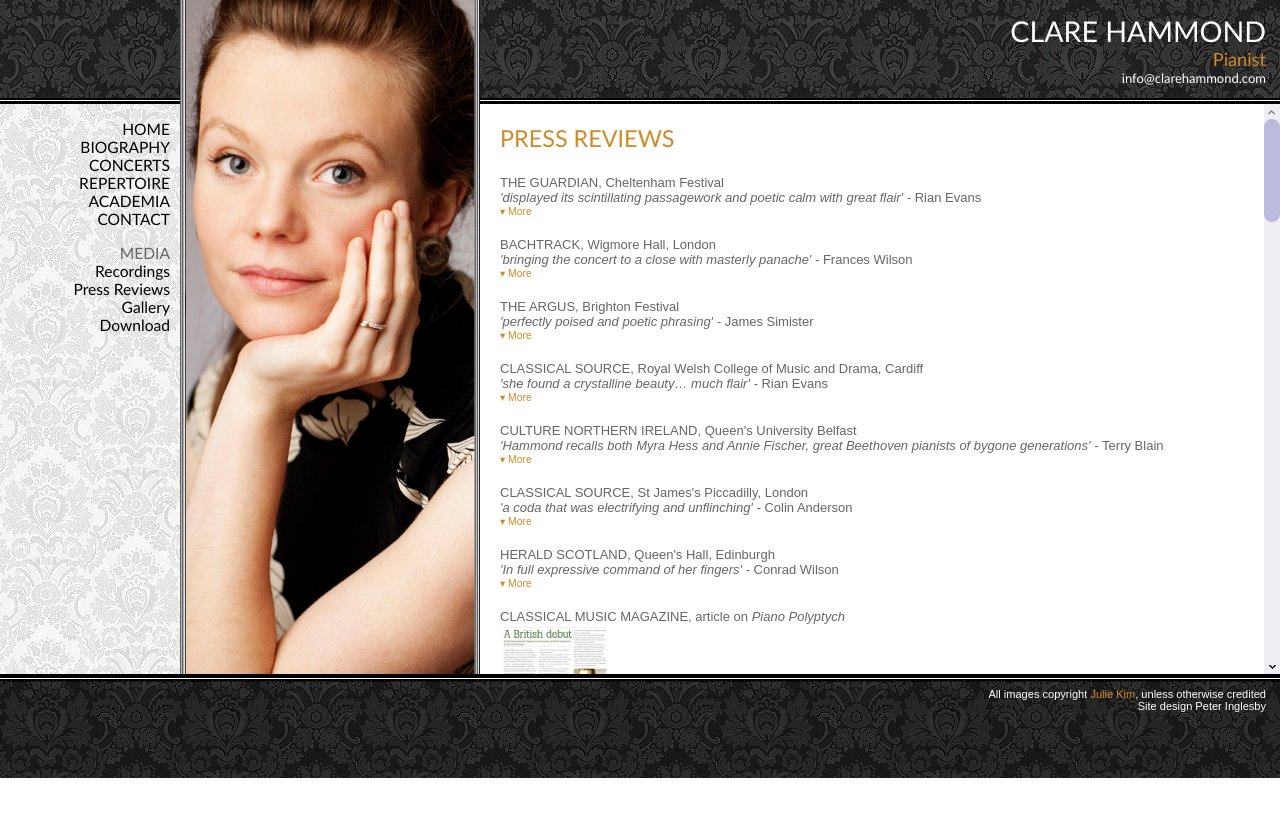
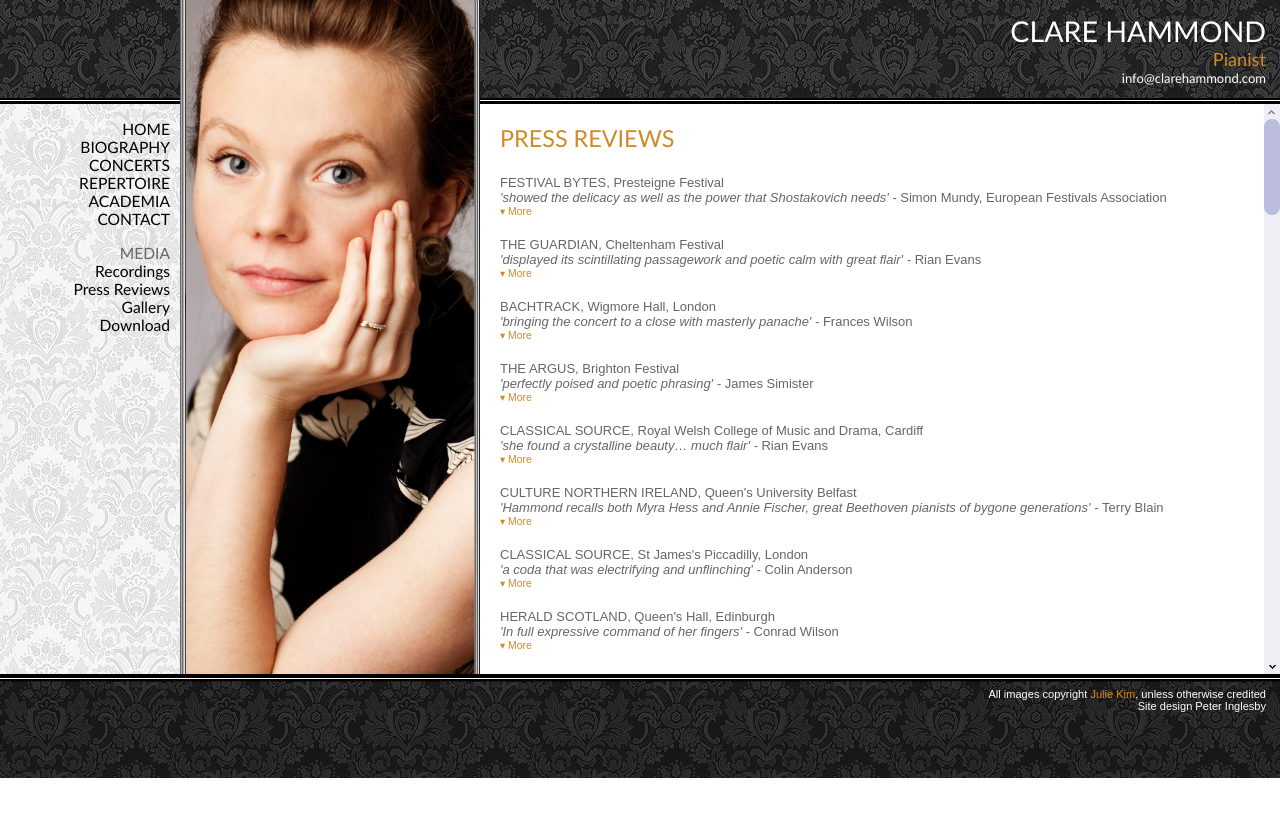
Before and after one commit to hammonc/clarehammond.com, a Jekyll site: the page built from reviews.html, in a window 1280 px wide. Shown: the top 817 px of the page. Built offline with Jekyll 4.4.1, drawn with Linux system fonts in a browser that asks for light colours.

Commit message:
added festival bytes

```diff
--- a/concerts-to-add.html
+++ b/concerts-to-add.html
@@ -3,7 +3,8 @@ layout: with-image
 image: concerts.jpg
 ---
 
-
+Conway Hall 27 October
+http://conwayhall.org.uk/sunday-concerts-2
 
 <div class="listing">
   <div class="listing-heading">Tuesday 12 November, Oxford</div>
--- a/reviews.html
+++ b/reviews.html
@@ -3,6 +3,20 @@ layout: with-image
 image: press.jpg
 ---
 <h3 class="page-heading">PRESS REVIEWS</h3>
+
+<div class="listing">
+  <div class="listing-heading">FESTIVAL BYTES, Presteigne Festival</div>
+  <div class="listing-trailer">'showed the delicacy as well as the power that Shostakovich needs' - <em>Simon Mundy, European Festivals Association</em></em></div>
+  <div class="listing-details concealed">
+    <p>'In mid-afternoon the deliciously intelligent pianist Clare Hammond started with a couple of Preludes and fugues by Shostakovich then followed it by Aquarelles in honour of Debussy by five different composers. With the exception of David Matthews (70 this year) none – although not young - were household names, even in the rarified circles of new music: James Francis Brown, Peter Fribbens, Alan Mills and Robin Walker. This little set of tributes to the relationship between Debussy’s music and water, however, was remarkably coherent in style and high quality. In many ways it was a throwback to the composite scores of the 17th century or the chamber music Fridays of Russian composers in 1890s St Petersburg. Next came a commission shared with the Royal Philharmonic Society (who have pedigree because they also commissioned Beethoven’s 9th Symphony) – a piece called Pearl by the definitely young Robert Peate and, to finish, Schubert’s D664 Piano Sonata.</p><br>
+    <p>Clare Hammond’s brain as well as finger power was shown on the Saturday night too in Shostakovich’s Piano Quintet. It is such an immense work in every sense and so often succumbs to a performer's tendency to thrash their way through – what I’d describe as the Moscow banging school of playing. Here, though, Clare and the Badke Quartet showed the delicacy as well as the power that Shostakovich needs.'</p>
+  </div>
+  <div class="listing-details concealed">
+  </div>
+  <span class="more">&#9662; <a href="">More</a></span>
+  <span class="less">&#9652; <a href="">Less</a></span>
+</div>
+
 
 <div class="listing">
   <div class="listing-heading">THE GUARDIAN, Cheltenham Festival</div>
```
